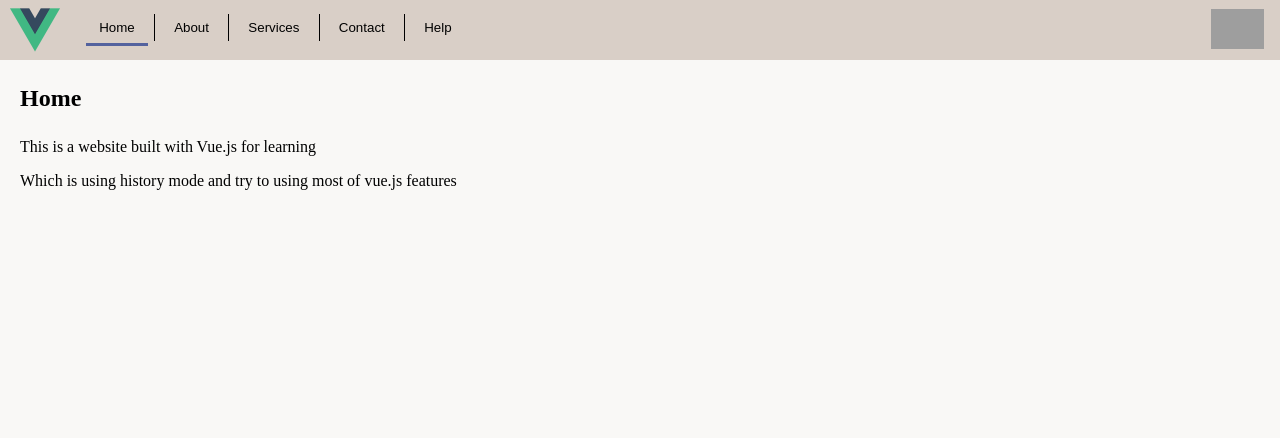
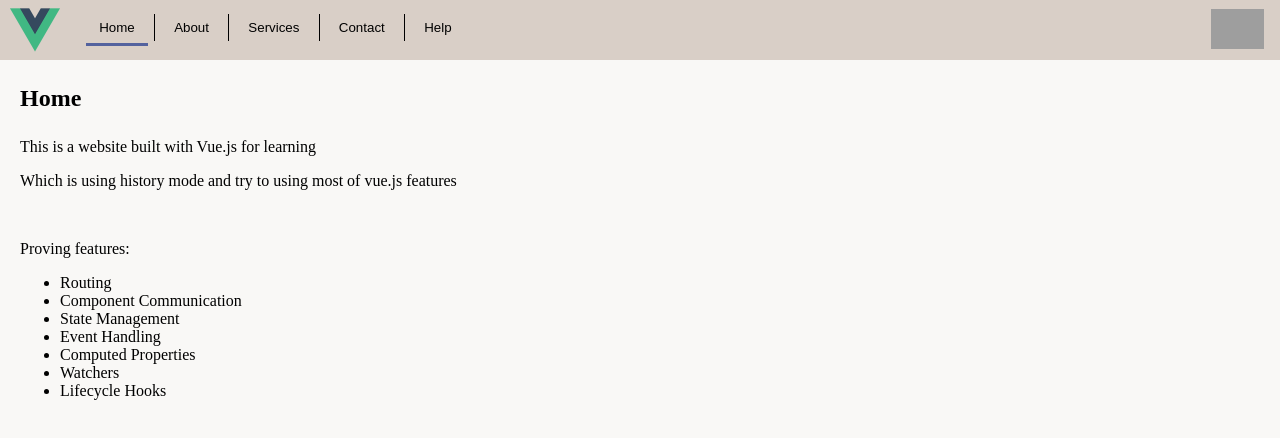
Before and after one commit to harrycwa127/vuejs_learning, a Vue app: page /#/home/about in a window 1280 px wide. Shown: the top 438 px of the page. Built offline with nearby package versions, Linux system fonts and the light colour scheme; grey boxes are pictures that could not be loaded.

Commit message:
rename UserModal, update about and service page contact

```diff
--- a/src/components/appContentViews/AboutView.vue
+++ b/src/components/appContentViews/AboutView.vue
@@ -2,6 +2,17 @@
 	<div class="about">
 		<p>This is a website built with Vue.js for learning</p>
 		<p>Which is using history mode and try to using most of vue.js features</p>
+		<br>
+		<p>Proving features:</p>
+		<ul>
+			<li>Routing</li>
+			<li>Component Communication</li>
+			<li>State Management</li>
+			<li>Event Handling</li>
+			<li>Computed Properties</li>
+			<li>Watchers</li>
+			<li>Lifecycle Hooks</li>
+		</ul>
 	</div>
 </template>
 
--- a/src/components/appContentViews/ServicesView.vue
+++ b/src/components/appContentViews/ServicesView.vue
@@ -1,6 +1,14 @@
 <template>
   <div class="services">
-    <h1>This is an services page</h1>
+    <p>Function provided in this simple website</p>
+    <ul>
+      <li>View Users</li>
+      <li>Add New User</li>
+      <li>Edit User</li>
+      <li>Delete User</li>
+      <li>About This Website</li>
+      <li>Contact Information</li>
+    </ul>
   </div>
 </template>
 
--- a/src/components/appContentViews/UsersView.vue
+++ b/src/components/appContentViews/UsersView.vue
@@ -11,14 +11,14 @@
 					:total-items="filteredAccounts.length" :items-per-page="itemsPerPage" @page-change="handlePageChange" />
 		</div>
 		<div v-else class="no-results">No results found.</div>
-		<NewUserModal :visible="showAddUserModal" @close="showAddUserModal = false" @submit="handleNewUser"/>
+		<UserModal :visible="showAddUserModal" @close="showAddUserModal = false" @submit="handleNewUser"/>
 	</div>
 </template>
 
 <script>
 import UserTable from '@/components/appContentViews/usersTable/UserTable.vue';
 import PaginationBar from '@/components/appContentViews/usersTable/PaginationBar.vue';
-import NewUserModal from '@/components/appContentViews/usersTable/NewUserModal.vue';
+import UserModal from '@/components/appContentViews/usersTable/UserModal.vue';
 
 import accounts from '@/assets/account.json';
 
@@ -27,7 +27,7 @@ export default {
 	components: {
 		UserTable,
 		PaginationBar,
-		NewUserModal
+		UserModal
 	},
 	data() {
 		return {
--- a/src/components/appContentViews/usersTable/NewUserModal.vue
+++ b/src/components/appContentViews/usersTable/UserModal.vue
@@ -45,7 +45,7 @@
     import accounts from '@/assets/account.json';
 
     export default {
-        name: "NewUserModal",
+        name: "UserModal",
         props: {
             visible: { type: Boolean, default: false }
         },
```
